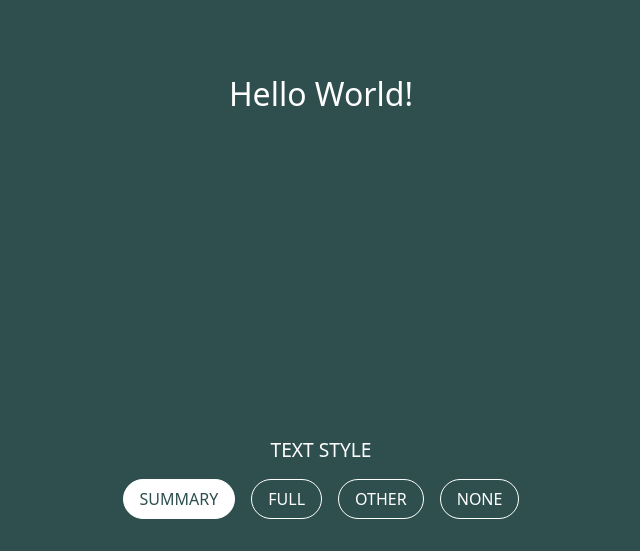
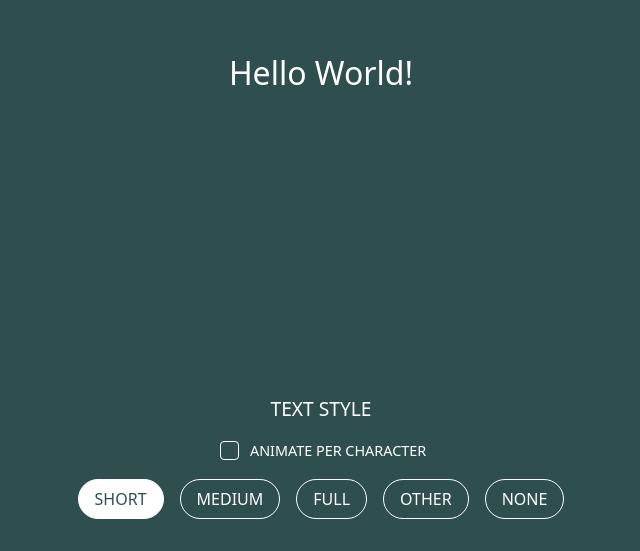
Before and after one commit to Shilo/typed-text, a Svelte app in the folder typed-text/: page / in a window 1280 px wide. Shown: the part 249-800 px from the top of the page, without its empty margins (319-959 px from the left). Built offline with nearby package versions, Linux system fonts and the light colour scheme; a web font is replaced by a local one.

Commit message:
feat: add toggle for character animation mode and update text styles in App.svelte

```diff
--- a/typed-text/src/App.svelte
+++ b/typed-text/src/App.svelte
@@ -2,21 +2,36 @@
   import TypedText from "./TypedText";
 
   const textStyles = {
-    summary: "Hello World!",
-    full: "Hello World! This is a full text that demonstrates the typing animation works with longer content. The text will appear character by character, creating an engaging visual effect for the user.",
+    short: "Hello World!",
+    medium:
+      "Hello World! This is text that demonstrates the typing animation works with longer content.",
+    full: "Hello World! This is text that demonstrates the typing animation works with longer content. The text will appear character by character, creating an engaging visual effect for the user.",
     other: "This is an alternative text.",
     none: "",
   };
 
-  let activeTextStyle = $state<keyof typeof textStyles>("summary");
+  let animatePerCharacter = $state(false);
+  let activeTextStyle = $state<keyof typeof textStyles>("short");
   // svelte-ignore state_referenced_locally
   let text = $state(textStyles[activeTextStyle]);
   // svelte-ignore state_referenced_locally
   const typedText = new TypedText(text, (value) => (text = value));
 
+  updateAnimationMode();
+
   function setTextStyle(style: keyof typeof textStyles) {
     activeTextStyle = style;
     typedText.target = textStyles[activeTextStyle];
+  }
+
+  function toggleAnimationMode() {
+    animatePerCharacter = !animatePerCharacter;
+    updateAnimationMode();
+  }
+
+  function updateAnimationMode() {
+    typedText.animatePerCharacter = animatePerCharacter;
+    typedText.animationDurationSeconds = animatePerCharacter ? 0.01 : 1.0;
   }
 </script>
 
@@ -26,6 +41,14 @@
 
 <nav>
   <h2>TEXT STYLE</h2>
+  <label class="toggle-label">
+    <input
+      type="checkbox"
+      checked={animatePerCharacter}
+      onchange={toggleAnimationMode}
+    />
+    ANIMATE PER CHARACTER
+  </label>
   <div class="button-group">
     {#each Object.keys(textStyles) as style (style)}
       <button
@@ -121,4 +144,50 @@
   nav button:active {
     transform: scale(0.95);
   }
+
+  nav .toggle-label {
+    display: flex;
+    align-items: center;
+    gap: 0.5rem;
+    color: white;
+    font-size: 0.9rem;
+    cursor: pointer;
+  }
+
+  nav .toggle-label input[type="checkbox"] {
+    width: 1.2rem;
+    height: 1.2rem;
+    cursor: pointer;
+    appearance: none;
+    -webkit-appearance: none;
+    background-color: #2f4f4f;
+    border: 1px solid white;
+    border-radius: 0.25rem;
+    position: relative;
+    transition: all 0.3s ease;
+  }
+
+  nav .toggle-label input[type="checkbox"]:checked {
+    background-color: white;
+    border-color: white;
+  }
+
+  nav .toggle-label input[type="checkbox"]:checked::after {
+    content: "✓";
+    position: absolute;
+    top: 50%;
+    left: 50%;
+    transform: translate(-50%, -50%);
+    color: darkslategray;
+    font-size: 0.9rem;
+    font-weight: bold;
+  }
+
+  nav .toggle-label input[type="checkbox"]:hover {
+    transform: scale(1.05);
+  }
+
+  nav .toggle-label input[type="checkbox"]:active {
+    transform: scale(0.95);
+  }
 </style>
```
